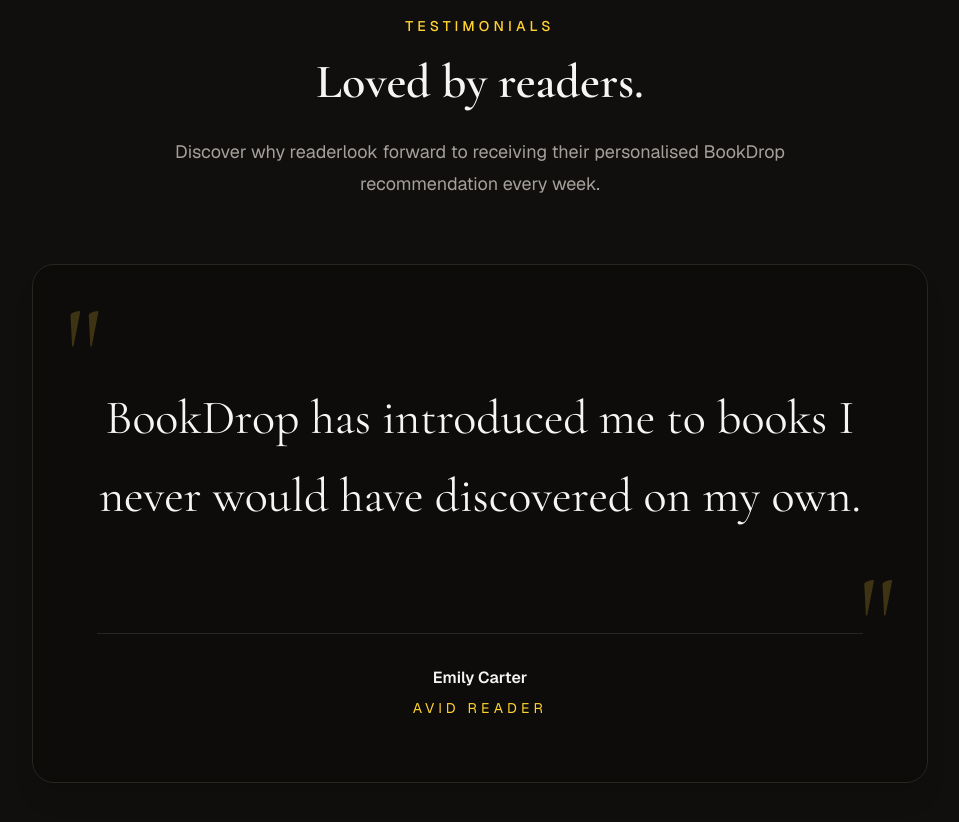
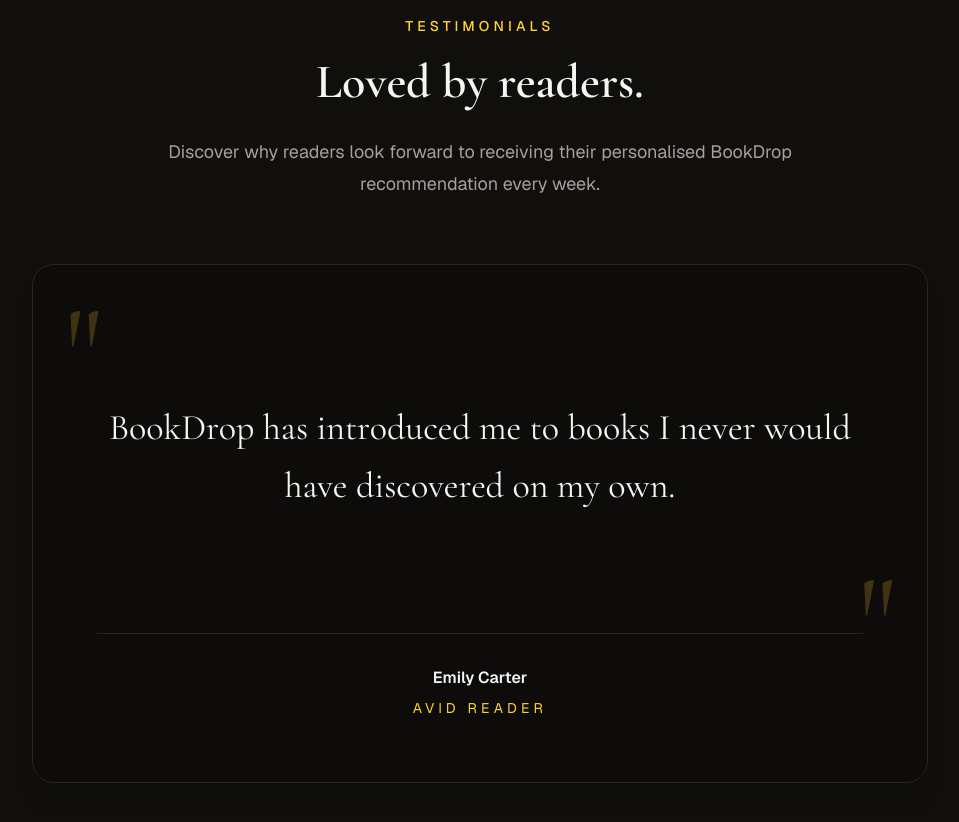
Before and after one commit to SobiahSelvarajah/ss-bookdrop, a Next.js app: page / in a window 1280 px wide. Shown: the part 3760-4582 px from the top of the page, without its empty margins (160-1119 px from the left). Built offline with nearby package versions, Linux system fonts and the light colour scheme; no server answers.

Commit message:
style: testimonials section refined, final edits completed on that

```diff
--- a/src/components/sections/pricing/Pricing.tsx
+++ b/src/components/sections/pricing/Pricing.tsx
@@ -5,7 +5,7 @@
 
 export default function Pricing() {
     return (
-        <section id="pricing" className="px-8 py-24">
+        <section id="pricing" className="scroll-mt-24 px-8 py-24">
             <div className="mx-auto max-w-7xl">
                 <PricingIntro />
                 <div className="mt-16 grid gap-8 lg:grid-cols-3">
--- a/src/components/sections/testimonials/Testimonials.tsx
+++ b/src/components/sections/testimonials/Testimonials.tsx
@@ -1,6 +1,7 @@
 "use client";
 
 import { useEffect, useState } from "react";
+
 import TestimonialsIntro from "./TestimonialsIntro";
 import TestimonialsCard from "./TestimonialsCard";
 import { testimonials } from "@/data/testimonials";
@@ -14,7 +15,6 @@
     const [currentIndex, setCurrentIndex] = useState(0);
     const [isVisible, setIsVisible] = useState(true);
 
-
     useEffect(() => {
         let timeoutId: ReturnType<typeof setTimeout>;
 
@@ -22,9 +22,9 @@
             setIsVisible(false);
 
             timeoutId = setTimeout(() => {
-                setCurrentIndex((prevIndex) => {
-                    return (prevIndex + 1) % testimonials.length
-                });
+                setCurrentIndex(
+                    (prevIndex) => (prevIndex + 1) % testimonials.length
+                );
                 setIsVisible(true);
             }, FADE_DURATION);
         }, ROTATION_INTERVAL);
@@ -32,11 +32,15 @@
         return () => {
             clearInterval(intervalId);
             clearTimeout(timeoutId);
-        }
+        };
     }, []);
 
+
     return (
-        <section id="testimonials" className="px-8 py-24">
+        <section
+            id="testimonials"
+            className="scroll-mt-24 px-8 py-24"
+        >
             <div className="mx-auto max-w-7xl">
                 <TestimonialsIntro />
                 <div className={`mt-16 transition-all duration-1200 ease-in-out ${
@@ -50,5 +54,5 @@
                 </div>
             </div>
         </section>
-    )
+    );
 }
--- a/src/components/sections/testimonials/TestimonialsCard.tsx
+++ b/src/components/sections/testimonials/TestimonialsCard.tsx
@@ -7,19 +7,27 @@
 
 
 export default function TestimonialsCard({
-    name, role, quote,
+    name,
+    role,
+    quote,
 }: TestimonialsCardProps) {
     return (
         <article className="relative mx-auto max-w-4xl rounded-3xl border border-stone-800 bg-stone-950/60 p-10 text-center shadow-xl backdrop-blur-sm md:p-16">
-            <span aria-hidden="true" className="absolute left-8 top-6 font-heading text-7xl text-amber-300/20 md:text-9xl">
+            <span
+                aria-hidden="true"
+                className="absolute left-8 top-6 font-heading text-7xl text-amber-300/20 md:text-9xl"
+            >
                 "
             </span>
             <blockquote className="relative z-10 flex min-h-64 items-center justify-center">
-                <p className="mx-auto max-w-3xl font-heading text-3xl leading-relaxed text-stone-100 md:text-5xl">
+                <p className="mx-auto max-w-3xl font-heading text-3xl leading-relaxed text-stone-100 md:text-4xl">
                     {quote}
                 </p>
             </blockquote>
-            <span aria-hidden="true" className="absolute bottom-24 right-8 font-heading text-7xl text-amber-300/20 md:text-9xl">
+            <span
+                aria-hidden="true"
+                className="absolute bottom-24 right-8 font-heading text-7xl text-amber-300/20 md:text-9xl"
+            >
                 "
             </span>
             <footer className="relative z-10 mt-12 border-t border-stone-800 pt-8">
--- a/src/components/sections/testimonials/TestimonialsIntro.tsx
+++ b/src/components/sections/testimonials/TestimonialsIntro.tsx
@@ -10,7 +10,7 @@
                 Loved by readers.
             </h3>
             <p className="section-description">
-                Discover why readerlook forward
+                Discover why readers look forward
                 to receiving their personalised
                 BookDrop recommendation every week.
             </p>
```
